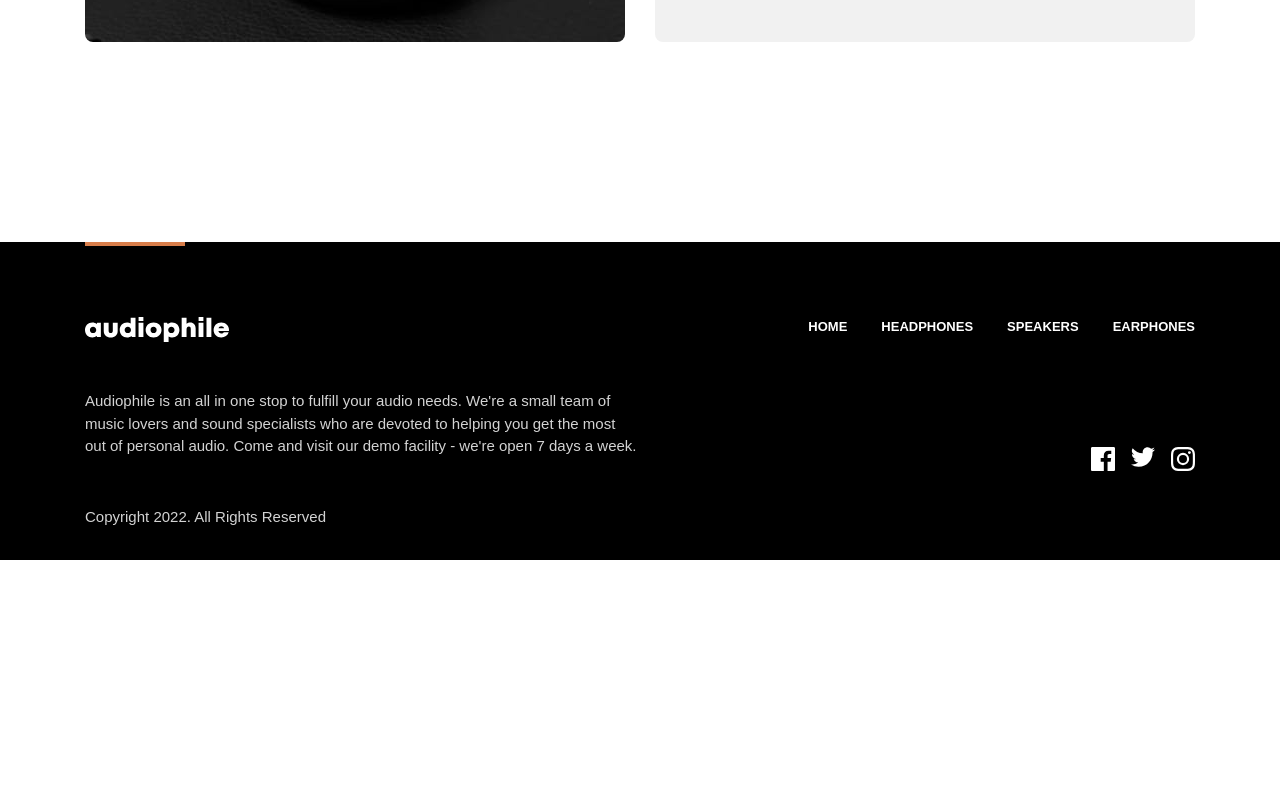
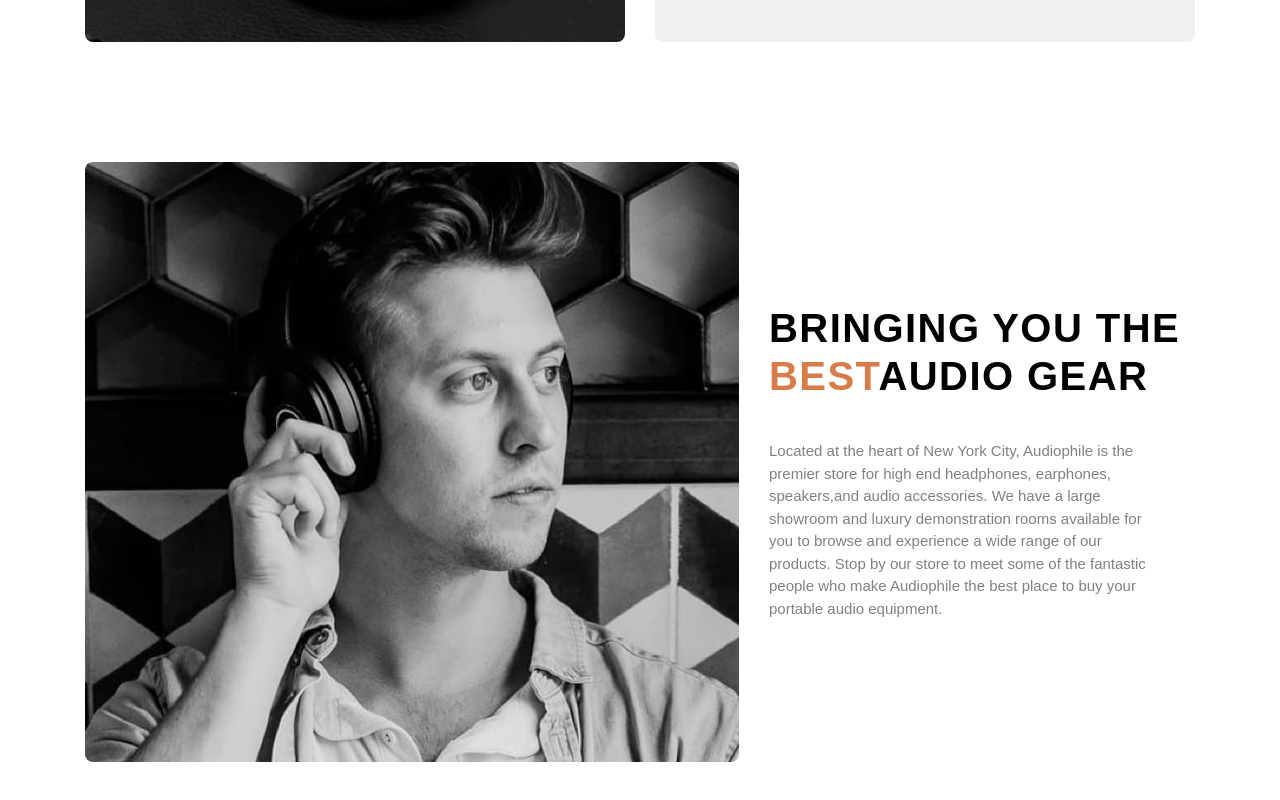
Before and after one commit to jNembhard/audiophile-ecom, a Next.js app: page / in a window 1280 px wide. Shown: the part 2474-3274 px from the top of the page. Before the commit the page ends 3034 px from the top, so only its background shows below. Built offline with nearby package versions, Linux system fonts and the light colour scheme.

Commit message:
created AudioGear component

```diff
--- /dev/null
+++ b/components/molecules/AudioGear.tsx
@@ -0,0 +1,61 @@
+import { Box, Image, Heading, Text, Stack } from "@chakra-ui/react";
+
+const AudioGear = () => {
+  return (
+    <Stack
+      direction={{ base: "column", lg: "row" }}
+      textAlign={{ base: "center", lg: "left" }}
+      alignItems={{ lg: "center" }}
+      mt="7.5rem"
+      spacing={{ base: "2.5rem", lg: 0 }}
+    >
+      <Box as="picture">
+        <source
+          media="(min-width:62rem)"
+          srcSet="/assets/shared/mobile/image-best-gear.jpg"
+        />
+        <source
+          media="(min-width:62rem)"
+          srcSet="/assets/shared/mobile/image-best-gear.jpg"
+        />
+        <Image
+          src="/assets/shared/mobile/image-best-gear.jpg"
+          objectFit="cover"
+          width="100%"
+          borderRadius="0.5rem"
+          alt="A boy enjoying headphones from audiophile"
+        />
+      </Box>
+
+      <Box flex="1" order={{ lg: 1 }} ml={{ lg: "1.875rem" }}>
+        <Heading
+          as="h2"
+          fontSize={{ base: "1.75rem", sm: "2.5rem" }}
+          letterSpacing="0.0894rem"
+          textTransform="uppercase"
+          mb={{ base: "2rem", sm: "2.5rem" }}
+        >
+          Bringing you the{" "}
+          <Box as="span" color="rawSienna">
+            best
+          </Box>
+          audio gear
+        </Heading>
+        <Text
+          px={{ sm: "2rem", md: "6rem", lg: 0 }}
+          pr={{ lg: "3rem" }}
+          color="gray"
+        >
+          Located at the heart of New York City, Audiophile is the premier store
+          for high end headphones, earphones, speakers,and audio accessories. We
+          have a large showroom and luxury demonstration rooms available for you
+          to browse and experience a wide range of our products. Stop by our
+          store to meet some of the fantastic people who make Audiophile the
+          best place to buy your portable audio equipment.
+        </Text>
+      </Box>
+    </Stack>
+  );
+};
+
+export default AudioGear;
--- a/components/organisms/HomeProductGallery.tsx
+++ b/components/organisms/HomeProductGallery.tsx
@@ -3,9 +3,7 @@
 import ZX7Speaker from "../molecules/home_gallery/ZX7Speaker";
 import ZX9Speaker from "../molecules/home_gallery/ZX9Speaker";
 
-type Props = {};
-
-const HomeProductGallery = (props: Props) => {
+const HomeProductGallery = () => {
   return (
     <VStack
       mt="7.5rem"
--- a/components/templates/HomePage.tsx
+++ b/components/templates/HomePage.tsx
@@ -2,6 +2,7 @@
 import { Container } from "@chakra-ui/react";
 import ProductLinks from "../organisms/ProductLinks";
 import HomeProductGallery from "../organisms/HomeProductGallery";
+import AudioGear from "../molecules/AudioGear";
 
 const HomePage = () => {
   return (
@@ -10,6 +11,7 @@
       <Container maxW="container.lg" px={6}>
         <ProductLinks />
         <HomeProductGallery />
+        <AudioGear />
       </Container>
     </main>
   );
```
